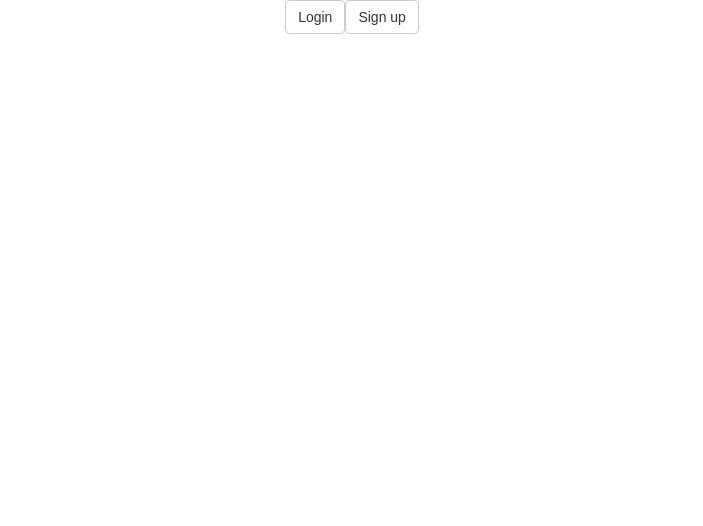
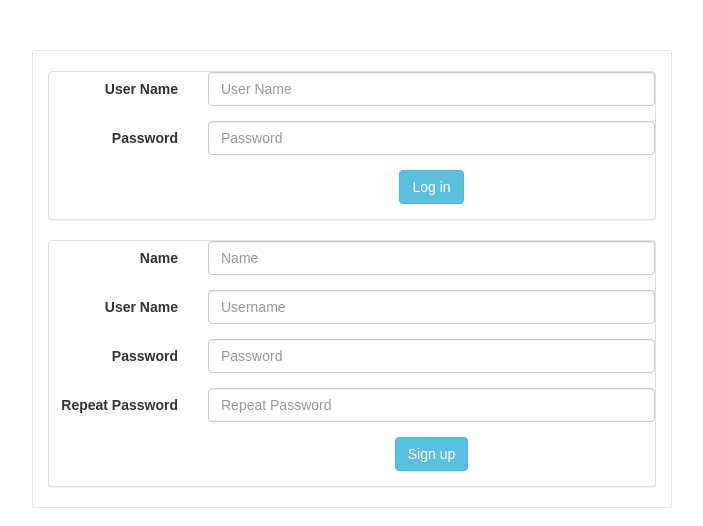
Before and after one commit to ericnatejones/react-flow-frontend, a React (Create React App) app: page / in a window 1280 px wide. Shown: the top 526 px of the page, without its empty margins (288-991 px from the left). Built offline with nearby package versions, Linux system fonts and the light colour scheme.

Commit message:
some form modifications

```diff
--- a/src/components/login-signup/Log-Out.js
+++ b/src/components/login-signup/Log-Out.js
@@ -3,7 +3,7 @@ import { Button } from 'react-bootstrap';
 
 class LogOut extends React.Component {
   render () {
-    return (<Button onClick={this.props.logOut}>log out</Button>)
+    return (<Button bsStyle="info" onClick={this.props.logOut}>log out</Button>)
   }
 }
 
--- a/src/components/login-signup/Login.js
+++ b/src/components/login-signup/Login.js
@@ -1,9 +1,39 @@
 import React from 'react'
-import { Button } from 'react-bootstrap';
+import { Panel, Button, FormControl, ControlLabel, Col, FormGroup, Form } from 'react-bootstrap';
 
 class Login extends React.Component {
   render () {
-    return (<Button onClick={this.props.logIn}>Login</Button>)
+    return (
+      <Panel>
+        <Form horizontal>
+          <FormGroup controlId="formHorizontalEmail">
+            <Col componentClass={ControlLabel} sm={3}>
+              User Name
+            </Col>
+            <Col sm={9}>
+              <FormControl type="text" placeholder="User Name" />
+            </Col>
+          </FormGroup>
+
+          <FormGroup controlId="formHorizontalPassword">
+            <Col componentClass={ControlLabel} sm={3}>
+              Password
+            </Col>
+            <Col sm={9}>
+              <FormControl type="password" placeholder="Password" />
+            </Col>
+          </FormGroup>
+
+          <FormGroup>
+            <Col smOffset={3} sm={9}>
+              <Button onClick={this.props.logIn} type="button" bsStyle="info">
+                Log in
+              </Button>
+            </Col>
+          </FormGroup>
+        </Form>
+      </Panel>
+    )
   }
 }
 
--- a/src/components/login-signup/Sign-Up.js
+++ b/src/components/login-signup/Sign-Up.js
@@ -1,9 +1,57 @@
 import React from 'react'
-import { Button } from 'react-bootstrap';
+import { Panel, Button, FormControl, ControlLabel, Col, FormGroup, Form } from 'react-bootstrap';
 
 class SignUp extends React.Component {
   render () {
-    return (<Button onClick={this.props.signUp}>Sign up</Button>)
+    return (
+      <Panel>
+        <Form horizontal>
+          <FormGroup controlId="formHorizontalEmail">
+            <Col componentClass={ControlLabel} sm={3}>
+              Name
+            </Col>
+            <Col sm={9}>
+              <FormControl type="text" placeholder="Name" />
+            </Col>
+          </FormGroup>
+
+          <FormGroup controlId="formHorizontalEmail">
+            <Col componentClass={ControlLabel} sm={3}>
+              User Name
+            </Col>
+            <Col sm={9}>
+              <FormControl type="text" placeholder="Username" />
+            </Col>
+          </FormGroup>
+
+          <FormGroup controlId="formHorizontalPassword">
+            <Col componentClass={ControlLabel} sm={3}>
+              Password
+            </Col>
+            <Col sm={9}>
+              <FormControl type="password" placeholder="Password" />
+            </Col>
+          </FormGroup>
+
+          <FormGroup controlId="formHorizontalPassword">
+            <Col componentClass={ControlLabel} sm={3}>
+              Repeat Password
+            </Col>
+            <Col sm={9}>
+              <FormControl type="password" placeholder="Repeat Password" />
+            </Col>
+          </FormGroup>
+
+          <FormGroup>
+            <Col smOffset={3} sm={9}>
+              <Button onClick={this.props.signUp} bsStyle="info" type="button">
+                Sign up
+              </Button>
+            </Col>
+          </FormGroup>
+        </Form>
+      </Panel>
+    )
   }
 }
 
--- a/src/components/login-signup/index.js
+++ b/src/components/login-signup/index.js
@@ -3,6 +3,8 @@ import React from 'react'
 import Login from './Login'
 import SignUp from './Sign-Up'
 import LogOut from './Log-Out'
+
+import { Col } from 'react-bootstrap'
 
 import { connect } from "react-redux";
 import { signUp, logOut, logIn } from "../../actions/auth";
@@ -11,12 +13,18 @@ class LoginSignUpContainer extends React.Component {
 
   render () {
     console.log(this.props)
+    const colStyle = {
+      marginTop: "50px",
+      border: "1px solid rgba(0, 0, 0, 0.1)",
+      borderRadius: "2px",
+      paddingTop: "20px"
+    }
     return (
-      <div>
+      <Col sm={6} smOffset={3} style={colStyle}>
         { !this.props.loggedIn ? <Login logIn={this.props.logIn}></Login> : null }
         { !this.props.loggedIn ? <SignUp signUp={this.props.signUp}></SignUp> : null }
         { this.props.loggedIn ? <LogOut logOut={this.props.logOut}></LogOut> : null }
-      </div>
+      </Col>
     )
 
   }
--- a/src/index.css
+++ b/src/index.css
@@ -3,3 +3,7 @@ body {
   padding: 0;
   font-family: sans-serif;
 }
+
+.login-signup {
+  margin-top: 50px;
+}
```
